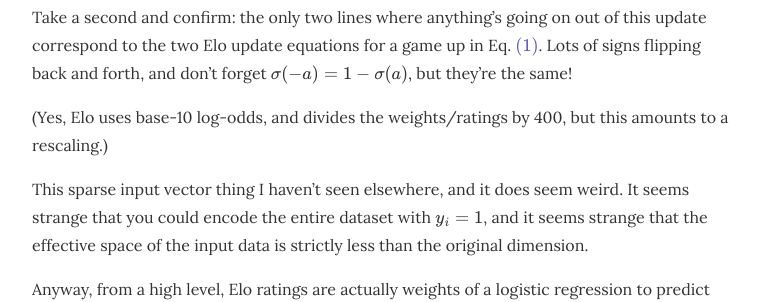
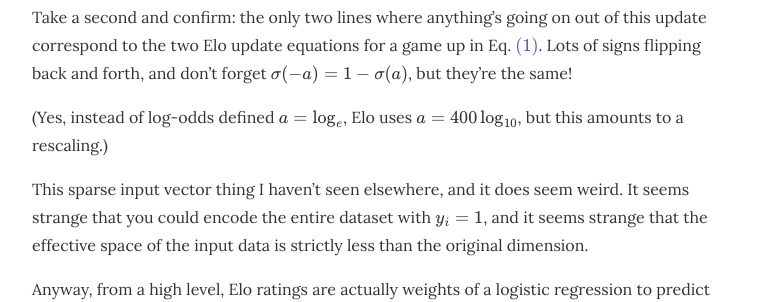
Before and after one commit to stmorse/stmorse.github.io, a Jekyll site: the page built from _posts/2019-05-20-Elo.md, in a window 1280 px wide and 900 px high, scrolled down 4452 px. Shown: the part 155-457 px from the top of the window, without its empty margins (258-1016 px from the left). Built offline with Jekyll 4.4.1, drawn with Linux system fonts in a browser that asks for light colours; nearby versions of some CDN libraries; formulas are drawn with MathJax 3.

Commit message:
log odds clarification

```diff
--- a/_posts/2019-05-20-Elo.md
+++ b/_posts/2019-05-20-Elo.md
@@ -167,7 +167,7 @@ $$
 
 Take a second and confirm: the only two lines where anything's going on out of this update correspond to the two Elo update equations for a game up in Eq. \eqref{eq:elo}.  Lots of signs flipping back and forth, and don't forget $$\sigma(-a)=1-\sigma(a)$$, but they're the same!
 
-(Yes, Elo uses base-10 log-odds, and divides the weights/ratings by 400, but this amounts to a rescaling.)
+(Yes, instead of log-odds defined $$a=\log_e$$, Elo uses $$a=400\log_{10}$$, but this amounts to a rescaling.)
 
 This sparse input vector thing I haven't seen elsewhere, and it does seem weird.  It seems strange that you could encode the entire dataset with $$y_i=1$$, and it seems strange that the effective space of the input data is strictly less than the original dimension.
 
```
